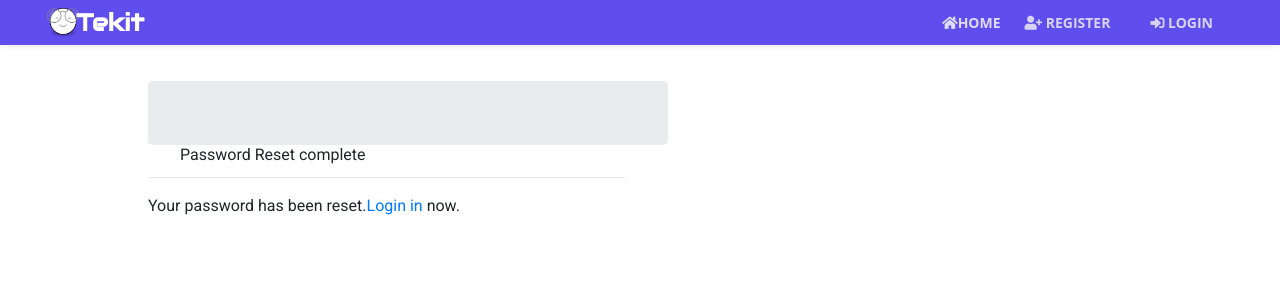
After one commit to paulBit3/Tekit, a Django app: page /users/reset/done/ in a window 1280 px wide. The commit adds this page. Shown: the top 300 px of the page. Run offline with Django 3.2, Linux system fonts and the light colour scheme; some libraries are stand-ins or nearby versions.

Commit message:
Implemented password reset done view and template

```diff
--- a/accounts/urls.py
+++ b/accounts/urls.py
@@ -22,11 +22,15 @@ urlpatterns = [
     path('logout', views.logout, name='logout'),
 
     # password reset URLs
-    # path('password-reset/', views.password_reset_request, name='password_reset'),
-    # path('accounts/', include('django.contrib.auth.urls')),
-    path('reset/<uidb64>/<token>/', auth_views.PasswordResetConfirmView.as_view(), name='password_reset_confirm'),
+    path('reset/<uidb64>/<token>/', auth_views.PasswordResetConfirmView.as_view(),
+        name='password_reset_confirm'),
     path('password-reset/', auth_views.PasswordResetView.as_view(
         template_name= 'accounts/password_reset.html'),
         name='password_reset'),
+    path('password-reset/done/', auth_views.PasswordResetCompleteView.as_view(
+        template_name= 'accounts/password_reset_done.html'), name='password_reset_done'),
+    path('reset/done/', auth_views.PasswordResetView.as_view(
+        template_name= 'accounts/password_reset_complete.html'),
+        name='password_reset_complete'),
 
 ]
--- a/static/css/main.css
+++ b/static/css/main.css
@@ -589,6 +589,13 @@ tfoot, th, thead, time, tr, ul, var, video {
     float: left;
 }
 
+@media (min-width: 576px) {
+  .jumbotron {
+    padding-bottom: 0;
+}
+}
+
+
 /*END S I D E B A R*/
 
 /*P r e l o a d e r*/
--- /dev/null
+++ b/templates/accounts/password_reset_complete.html
@@ -0,0 +1,14 @@
+{% extends 'base.html' %}
+
+
+{% block title %} | My Account-Password Reset Complete - {{ block.super }}  {% endblock %}
+
+{% block content %}
+   <div class="container p-5">
+      <div class="col-lg-6 col-md-6 col-sm-6">
+      	<h2 class="jumbotron" style="height: 10px; width: 520px">Password Reset complete</h2>
+        <hr>
+      	<p class="m-auto">Your password has been reset.<a href="{% url 'accounts:_login' %}">Login in</a> now.</p>
+      </div>
+   </div>
+{% endblock %}
--- a/templates/pages/index.html
+++ b/templates/pages/index.html
@@ -139,7 +139,7 @@
 					          <li class="card-text"><h3>No feed has been added yet.</h3></li>
 					      {% endfor %}
 					      {% else %}
-					     <p><a class="btn btn-primary" href="">New Feed<i class="fa fa-plus" aria-hidden="true"></i></a></p>
+					     <p><a class="btn btn-primary btn-sm rounded-pill" href="">New Feed<i class="fa fa-plus" aria-hidden="true"></i></a></p>
 					    {% endif %}
 
 		    </div>
```
Also changed, not shown: templates/accounts/password_reset_done.html (+13 -3 lines).
